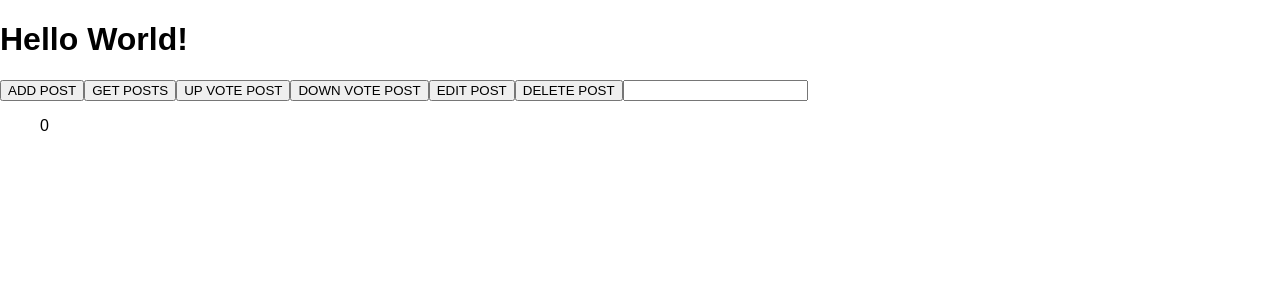
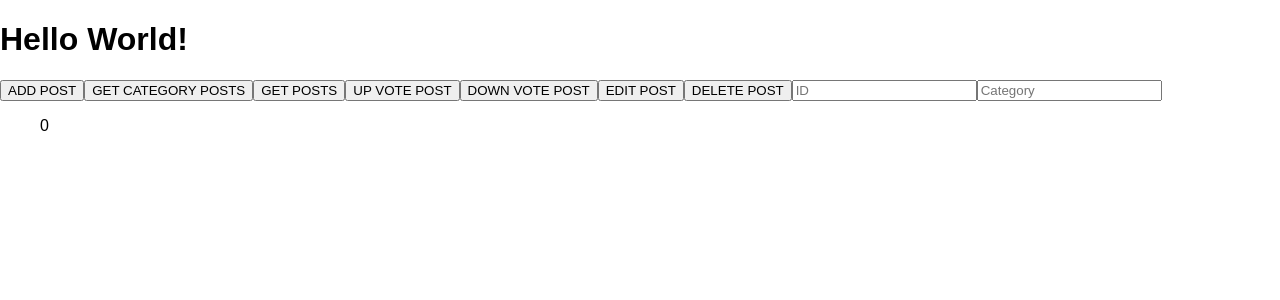
Before and after one commit to marquesm91/react-readable, a React (Create React App) app: page / in a window 1280 px wide. Shown: the top 300 px of the page. Built offline with nearby package versions, Linux system fonts and the light colour scheme.

Commit message:
feat: Add getCategoryPosts to test screen

```diff
--- a/src/App.js
+++ b/src/App.js
@@ -6,11 +6,18 @@ import { generateUUID } from './utils';
 
 class App extends Component {
   state = {
-    id: ""
+    id: "",
+    category: ""
   }
 
   getPostsHandler = () => {
     this.props.getPosts()
+  }
+
+  getCategoryPostsHandler = () => {
+    this.state.category
+     ? this.props.getCategoryPosts(this.state.category)
+     : this.props.getPosts();
   }
 
   addPostHandler = () => {
@@ -50,6 +57,7 @@ class App extends Component {
       <div>
         <h1>Hello World!</h1>
         <button onClick={this.addPostHandler}>ADD POST</button>
+        <button onClick={this.getCategoryPostsHandler}>GET CATEGORY POSTS</button>
         <button onClick={this.getPostsHandler}>GET POSTS</button>
         <button onClick={this.upVotePostHandler}>UP VOTE POST</button>
         <button onClick={this.downVotePostHandler}>DOWN VOTE POST</button>
@@ -57,8 +65,15 @@ class App extends Component {
         <button onClick={this.deletePostHandler}>DELETE POST</button>
         <input
           type="text"
+          placeholder="ID"
           value={this.state.id}
           onChange={event => this.setState({ id: event.target.value })}
+        />
+        <input
+          type="text"
+          placeholder="Category"
+          value={this.state.category}
+          onChange={event => this.setState({ category: event.target.value })}
         />
         <ol>
           {posts.length && posts.map(post => (
```
